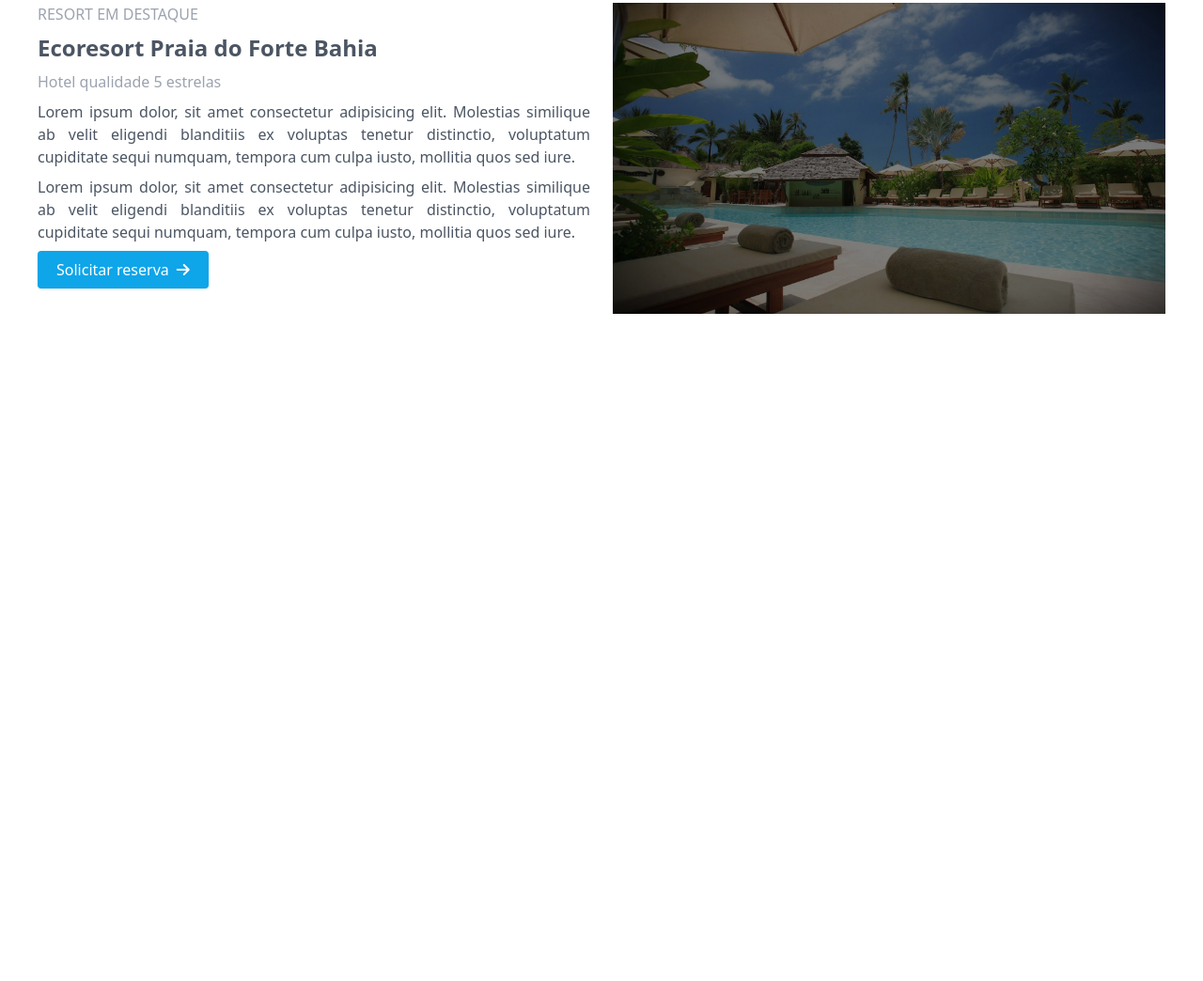
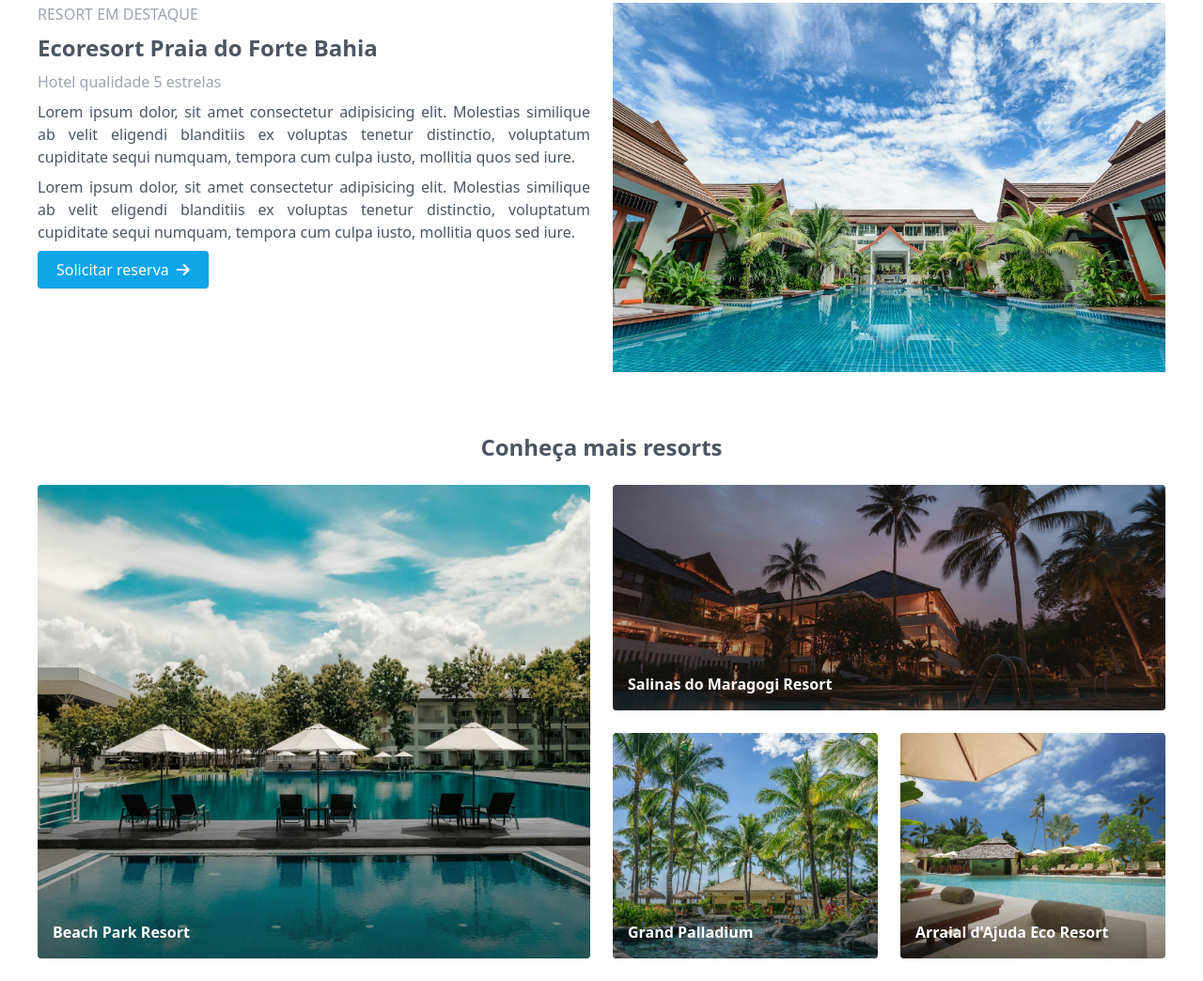
Before and after one commit to 0Carvalh0/estudos-bs-tw, a website: page TW_Tiago-Matos/home.html in a window 1280 px wide. Shown: the part 583-1627 px from the top of the page at 94% size. Before the commit the page ends 957 px from the top, so only its background shows below. Drawn offline with Linux system fonts and the light colour scheme.

Commit message:
feat: aula 23 - Criando uma página de hotéis 4

```diff
--- a/TW_Tiago-Matos/home.html
+++ b/TW_Tiago-Matos/home.html
@@ -55,7 +55,7 @@
 
     <section
       class="bg-no-repeat bg-cover bg-center grid place-items-center"
-      style="background-image: url('./src/images/bg001.jpg'); height: 450px"
+      style="background-image: url('./src/images/bg01.jpg'); height: 450px"
     >
       <div class="text-center space-y-2">
         <h1 class="text-4xl text-white font-semibold">
@@ -118,21 +118,95 @@
       </form>
     </section>
 
-    <section class="container grid grid-cols-2 gap-6 place-items-stretch text-gray-600 p-10 mx-auto">
+    <section
+      class="container grid grid-cols-2 gap-6 place-items-stretch text-gray-600 p-10 mx-auto"
+    >
       <section class="space-y-2">
         <p class="font-medium text-gray-400 uppercase">Resort em destaque</p>
         <h2 class="text-2xl font-bold">Ecoresort Praia do Forte Bahia</h2>
         <p class="font-medium text-gray-400">Hotel qualidade 5 estrelas</p>
-        <p class="text-justify">Lorem ipsum dolor, sit amet consectetur adipisicing elit. Molestias similique ab velit eligendi blanditiis ex voluptas tenetur distinctio, voluptatum cupiditate sequi numquam, tempora cum culpa iusto, mollitia quos sed iure.</p>
-        <p class="text-justify">Lorem ipsum dolor, sit amet consectetur adipisicing elit. Molestias similique ab velit eligendi blanditiis ex voluptas tenetur distinctio, voluptatum cupiditate sequi numquam, tempora cum culpa iusto, mollitia quos sed iure.</p>
-        <a href="#"
+        <p class="text-justify">
+          Lorem ipsum dolor, sit amet consectetur adipisicing elit. Molestias
+          similique ab velit eligendi blanditiis ex voluptas tenetur distinctio,
+          voluptatum cupiditate sequi numquam, tempora cum culpa iusto, mollitia
+          quos sed iure.
+        </p>
+        <p class="text-justify">
+          Lorem ipsum dolor, sit amet consectetur adipisicing elit. Molestias
+          similique ab velit eligendi blanditiis ex voluptas tenetur distinctio,
+          voluptatum cupiditate sequi numquam, tempora cum culpa iusto, mollitia
+          quos sed iure.
+        </p>
+        <a
+          href="#"
           class="inline-flex items-center bg-sky-500 hover:bg-sky-600 text-white dark:text-black text-base px-5 py-2 gap-2 rounded shadow active:ring-2 active:scale-90"
         >
           Solicitar reserva<i class="fa-solid fa-arrow-right"></i>
         </a>
       </section>
 
-      <img src="./src/images/bg001.jpg" alt="Imagem resort">
+      <img src="./src/images/resort01.jpg" alt="Imagem resort" />
+    </section>
+
+    <section class="container mx-auto px-10 py-6 space-y-6">
+      <h1 class="col-span-4 text-center text-2xl font-bold text-gray-600">
+        Conheça mais resorts
+      </h1>
+
+      <section class="grid grid-cols-4 grid-rows-2 gap-6">
+        <div class="rounded overflow-hidden relative col-span-2 row-span-2">
+          <h3 class="absolute z-50 bottom-4 left-4 text-white font-bold">
+            Beach Park Resort
+          </h3>
+          <img
+            src="./src/images/shadowImage.png"
+            class="absolute bottom-0 left-0 right-0 opacity-50 z-0"
+          />
+          <img
+            src="./src/images/resort02.jpg"
+            class="thumbImage object-cover h-full w-full"
+          />
+        </div>
+        <div class="rounded overflow-hidden relative col-span-2">
+          <h3 class="absolute z-50 bottom-4 left-4 text-white font-bold">
+            Salinas do Maragogi Resort
+          </h3>
+          <img
+            src="./src/images/shadowImage.png"
+            class="absolute bottom-0 left-0 right-0 opacity-50 z-0"
+          />
+          <img
+            src="./src/images/resort03.jpg"
+            class="thumbImage object-cover h-full max-h-60 w-full"
+          />
+        </div>
+        <div class="rounded overflow-hidden relative">
+          <h3 class="absolute z-50 bottom-4 left-4 text-white font-bold">
+            Grand Palladium
+          </h3>
+          <img
+            src="./src/images/shadowImage.png"
+            class="absolute bottom-0 left-0 right-0 opacity-50 z-0"
+          />
+          <img
+            src="./src/images/resort04.jpg"
+            class="thumbImage object-cover h-full max-h-60 w-full"
+          />
+        </div>
+        <div class="rounded overflow-hidden relative">
+          <h3 class="absolute z-50 bottom-4 left-4 text-white font-bold">
+            Arraial d'Ajuda Eco Resort
+          </h3>
+          <img
+            src="./src/images/shadowImage.png"
+            class="absolute bottom-0 left-0 right-0 opacity-50 z-0"
+          />
+          <img
+            src="./src/images/resort05.jpg"
+            class="thumbImage object-cover h-full max-h-60 w-full"
+          />
+        </div>
+      </section>
     </section>
   </body>
 </html>
```
Also changed, not shown: TW_Tiago-Matos/output.css, TW_Tiago-Matos/src/images/bg01.jpg (renamed from TW_Tiago-Matos/src/images/bg001.jpg), TW_Tiago-Matos/src/images/resort01.jpg (added), TW_Tiago-Matos/src/images/resort02.jpg (added), TW_Tiago-Matos/src/images/resort03.jpg (added), TW_Tiago-Matos/src/images/resort04.jpg (added), TW_Tiago-Matos/src/images/resort05.jpg (added), TW_Tiago-Matos/src/images/shadowImage.png (added).
